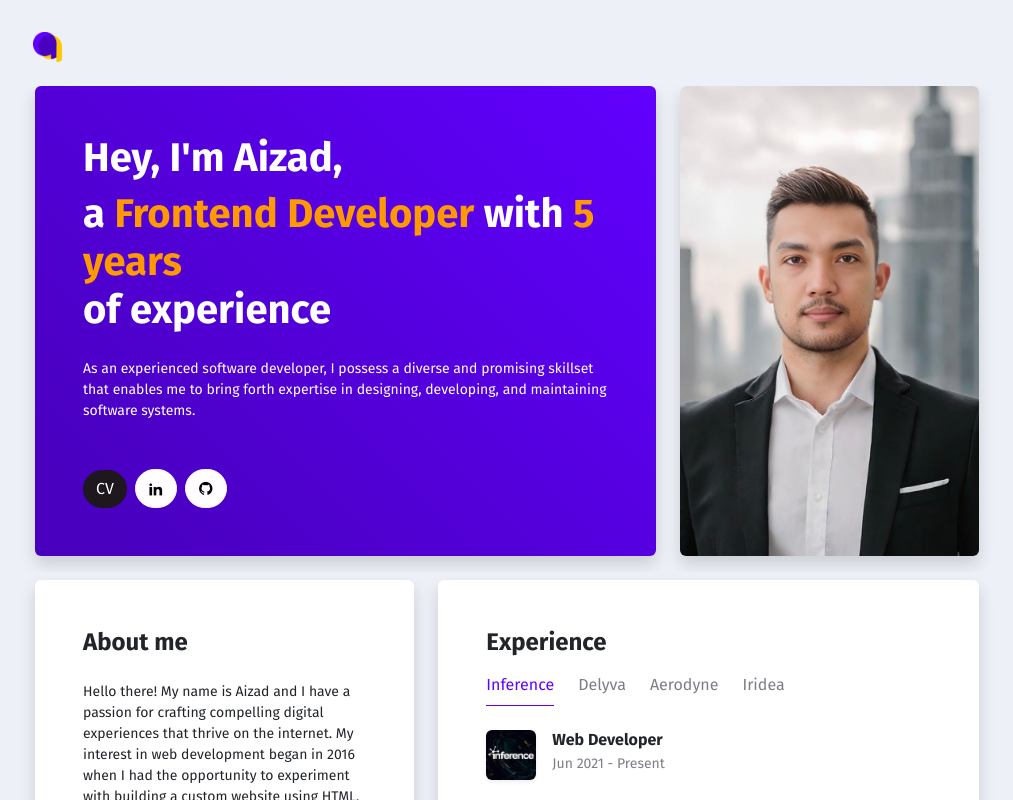
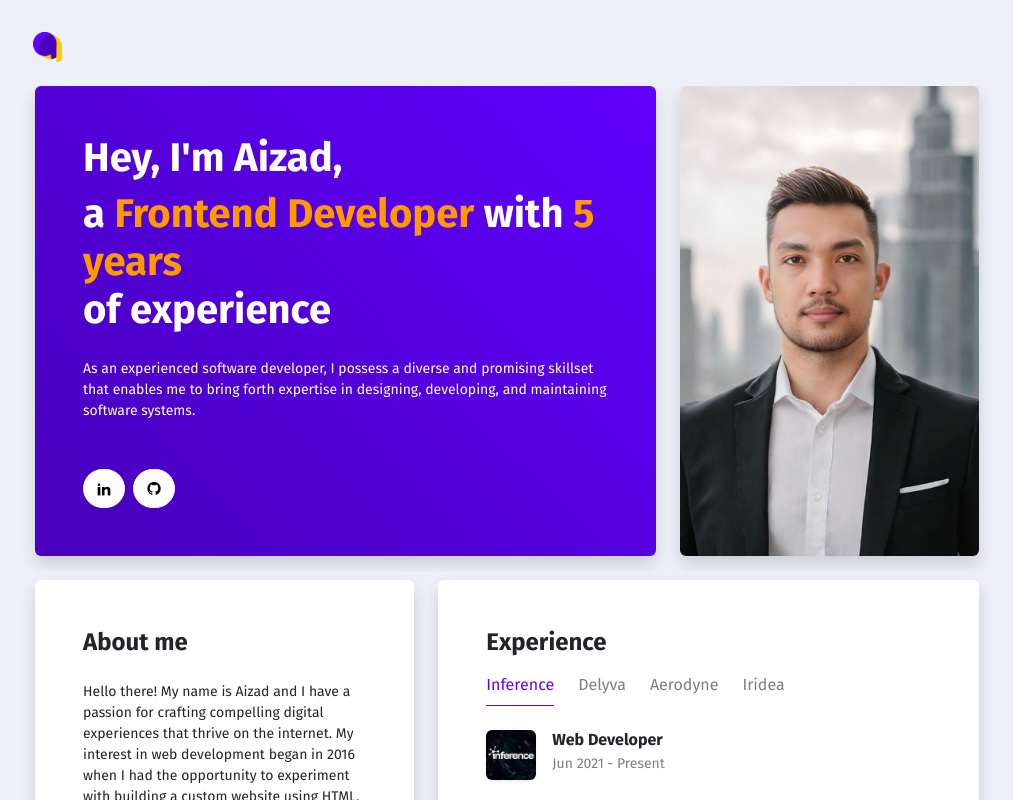
Before and after one commit to aizadzari/Responsive-dashboard-D1mo-test, a React (Create React App) app: page /landing in a window 1280 px wide. Shown: the top 800 px of the page, without its empty margins (133-1146 px from the left). Built offline with nearby package versions, Linux system fonts and the light colour scheme.

Commit message:
hide button

```diff
--- a/src/Components/Layout/Content.js
+++ b/src/Components/Layout/Content.js
@@ -97,7 +97,7 @@ const Content = () => {
         }, 100);
     }
 
-    // onClick={() => window.open(pdfFile)}
+
     return (
         <React.Fragment>
             <div className='pb-lg-5 content-animated'>
@@ -113,7 +113,7 @@ const Content = () => {
                                         <p className='small mt-4 animate-box-3' style={{ transitionDelay: "500ms" }}>As an experienced software developer, I possess a diverse and promising skillset that enables me to bring forth expertise in designing, developing, and maintaining software systems.</p>
 
                                         <div className='mt-5 bottom-1 left-1'>
-                                            <button className='btn btn-dark rounded-pill me-2'>CV</button>
+                                            {/* <button className='btn btn-dark rounded-pill me-2' onClick={() => window.open(pdfFile)}>CV</button> */}
                                             <button className='btn btn-light rounded-pill me-2' onClick={handleLinkedIn}><i className="ri-linkedin-fill align-middle"></i></button>
                                             <button className='btn btn-light rounded-pill' onClick={handleGithub}><i class="ri-github-fill"></i></button>
                                         </div>
```
